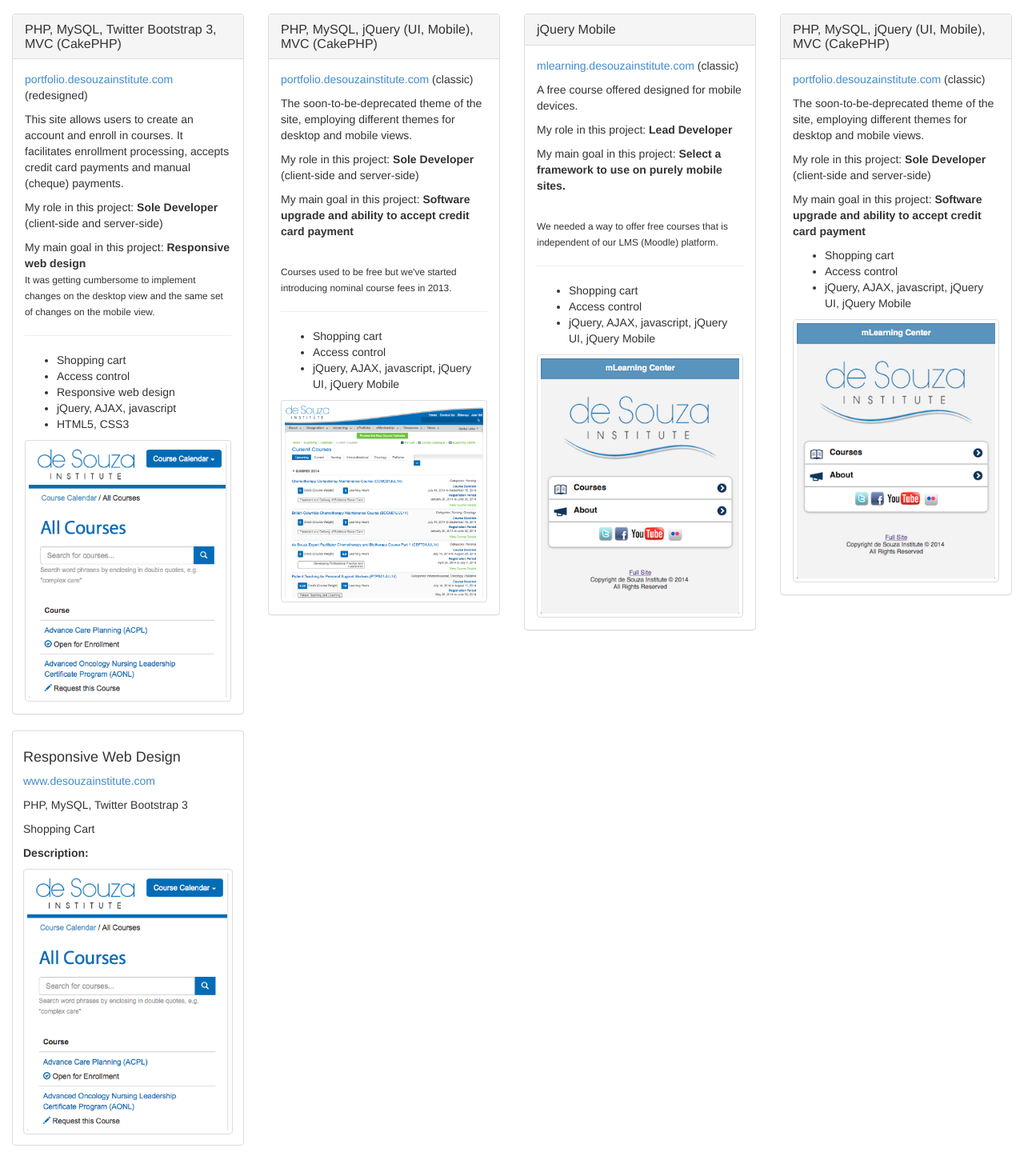
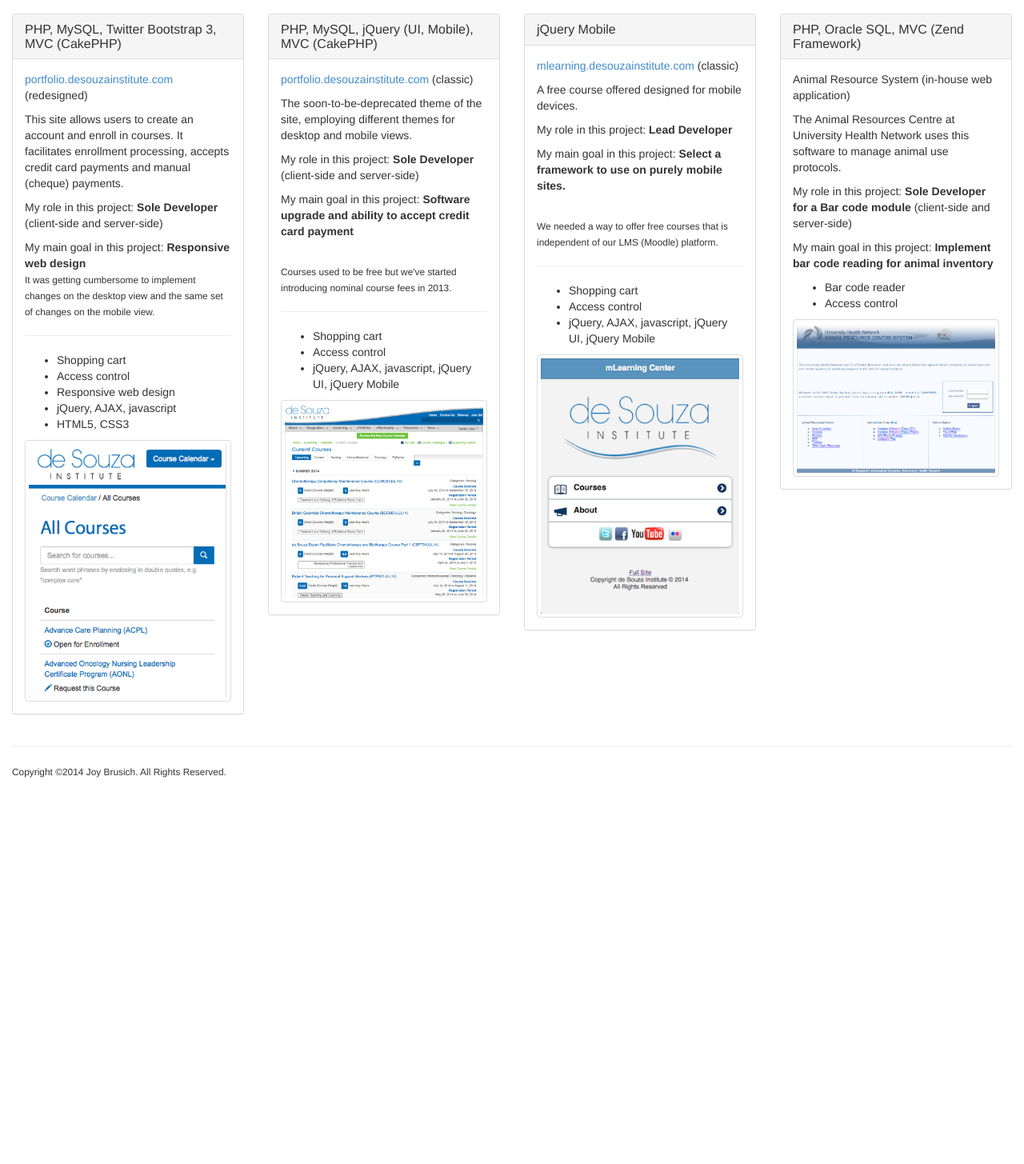
Before and after one commit to joybrusich/MyPortfolio, a plain HTML site: page index.html in a window 1280 px wide. Shown: the part 152-1607 px from the top of the page at 80% size. After the commit the page ends 1126 px from the top, so only its background shows below. Drawn offline with nearby package versions, Linux system fonts and the light colour scheme.

Commit message:
add ARC project

```diff
--- a/index.html
+++ b/index.html
@@ -123,51 +123,23 @@
         <div class="clearfix visible-xs"></div>
         <div class=" col-lg-3 col-md-3 col-sm-6">
              <div class="panel panel-default">
-                <div class="panel-heading"><h3 class="panel-title">PHP, MySQL, jQuery (UI, Mobile), MVC (CakePHP)</h3></div>
+                <div class="panel-heading"><h3 class="panel-title">PHP, Oracle SQL, MVC (Zend Framework)</h3></div>
                 <div class="panel-body">
-                <p><a href="https://portfolio.desouzainstitute.com/courses/calendar" target="_blank">portfolio.desouzainstitute.com</a> (classic)</p>
-                <p>The soon-to-be-deprecated theme of the site, employing different themes for desktop and mobile views.</p>
-                <p>My role in this project: <strong>Sole Developer</strong> (client-side and server-side)</p>
-                <p>My main goal in this project: <strong>Software upgrade and ability to accept credit card payment</strong></p>
+                <p>Animal Resource System (in-house web application)</p>
+                <p>The Animal Resources Centre at University Health Network uses this software to manage animal use protocols.</p>
+                <p>My role in this project: <strong>Sole Developer for a Bar code module</strong> (client-side and server-side)</p>
+                <p>My main goal in this project: <strong>Implement bar code reading for animal inventory</strong></p>
                 <ul>
-                    <li>Shopping cart</li>
+                    <li>Bar code reader</li>
                     <li>Access control</li>
-                    <li>jQuery, AJAX, javascript, jQuery UI, jQuery Mobile</li>
                 </ul>
-                <center><a href="https://portfolio.desouzainstitute.com/courses/calendar" target="_blank"><img class="img-responsive img-thumbnail" src="jQueryMobile.png"></a></center>
+                <center><img class="img-responsive img-thumbnail" src="arc.png"></center>
                 </div>
             </div>
         </div>
         </div>
 
-        <div class="row">
-            <div class="col-lg-3 col-sm-6">
-                <div class="thumbnail">
-                    <div class="caption domain-box">
-                        <h4>Responsive Web Design</h4>
-                        <p><a href="https://portfolio.desouzainstitute.com/courses/calendar" target="_blank">www.desouzainstitute.com</a></p>
-                        <p>PHP, MySQL, Twitter Bootstrap 3</p>
-                        <p>Shopping Cart</p>
-                        <p><strong>Description:</strong> </p>
-                        <center>
-                        <a href="https://portfolio.desouzainstitute.com/courses/calendar" target="_blank"><img class="img-responsive img-thumbnail" src="coursecalendar.png"></a>
-                        </center>
-                    </div>
-                </div>
-            </div>
-            <div class="clearfix visible-xs"></div>
-            <div class="col-lg-3 col-sm-6"></div>
-            <div class="clearfix visible-md visible-xs"></div>
-            <div class="col-lg-3 col-sm-6"></div>
-            <div class="clearfix visible-xs"></div>
-            <div class="col-lg-3 col-sm-6"></div>
-        </div>
 
-<!--        <a href="img/ResponsiveWeb.mov" style="font-size: 85%;" target="_blank"></a>-->
-
-        <br/><br/>
-        <img class="img-responsive img-thumbnail" src="jQueryMobile.png">
-      </div>
 
         <footer>
             <hr>
```
